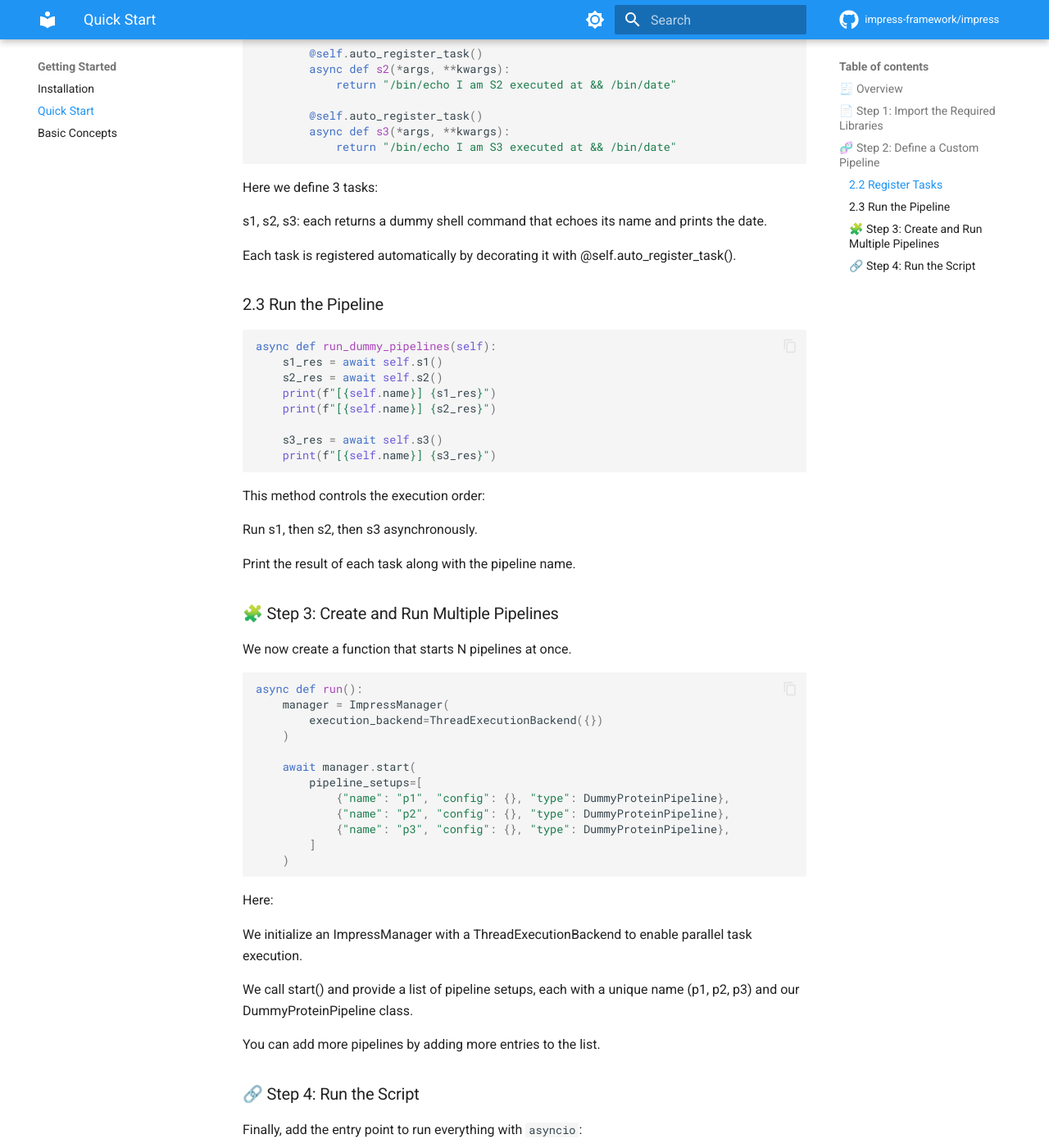
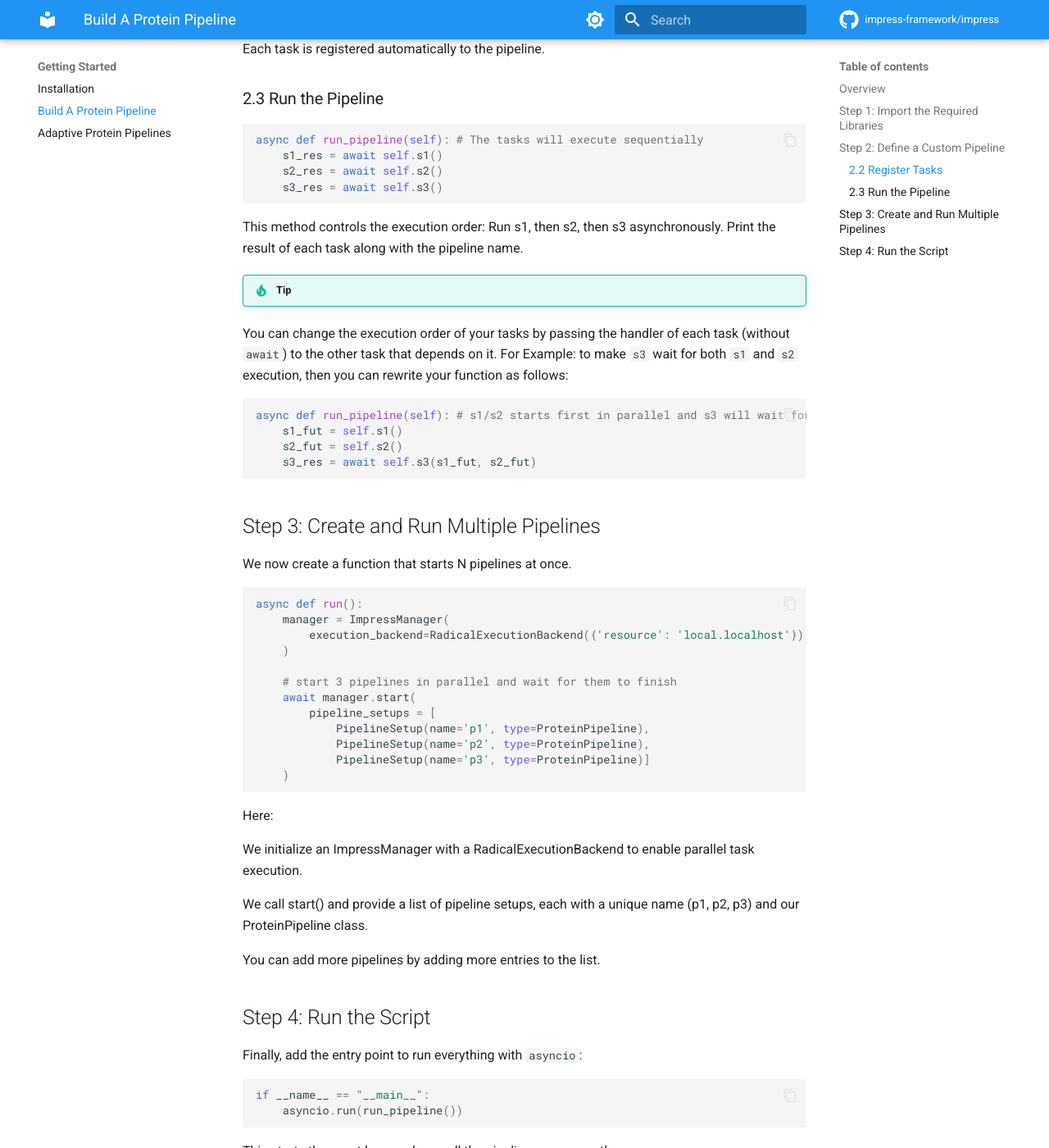
Before and after one commit to radical-collaboration/IMPRESS, an MkDocs documentation site: the page built from docs/getting-started/quick-start.md, in a window 1280 px wide and 1400 px high, scrolled down 1912 px. Shown: the whole window at 82% size. Built offline with MkDocs 1.6.1 and Material for MkDocs 9.7.7, drawn with Linux system fonts in a browser that asks for light colours; comment, search, counter and statistics services are not loaded; the version menu is left out; some of the changed text lies outside the part shown.

Commit message:
docs work

````diff
--- a/docs/getting-started/quick-start.md
+++ b/docs/getting-started/quick-start.md
@@ -1,40 +1,34 @@
-# 🚀 Tutorial: Submit N Protein Pipelines Asynchronously
+# Build Asynchronous Protein Pipelines
 
-This tutorial walks you step-by-step through writing and running an **asynchronous workflow of multiple protein pipelines** using **Impress** and **Radical AsyncFlow**.
+This tutorial walks you step-by-step through writing and running an **asynchronous workflow of multiple protein pipelines** using **IMPRESS** manager.
 
 By the end, you will have a working script that runs *N pipelines concurrently*, each of which executes 3 tasks asynchronously.
 
 ---
 
-## 🧾 Overview
+## Overview
 
 We’ll build:
 
-✅ A **custom pipeline class**, `DummyProteinPipeline`, which represents one protein analysis pipeline.
-✅ A **manager**, `ImpressManager`, that orchestrates multiple pipelines.
-✅ An **execution backend** to run tasks asynchronously in threads.
-✅ A **script to start and await all pipelines asynchronously**.
+✅ A **custom pipeline class**, `ProteinPipeline`, which represents one protein analysis pipeline.
+✅ A **script to start all pipelines asynchronously**.
 
 You can adapt the number of pipelines (`N`) and tasks as needed.
 
-
-!!! tip
-For simplicity we are using `ThreadExecutionBackend`. For more computational intensive workflows, it is
-recommended to use `RadicalExecutionBackend`
-
-
 ---
 
-## 📄 Step 1: Import the Required Libraries
+## Step 1: Import the Required Libraries
 
 First, we import the libraries we need:
 
 ```python
 import asyncio
 
-from radical.asyncflow import ThreadExecutionBackend
+from impress import PipelineSetup
 from impress import ImpressBasePipeline
 from impress.impress_manager import ImpressManager
+
+from radical.asyncflow import RadicalExecutionBackend
 ```
 
 
@@ -42,18 +36,18 @@
 
 asyncio — Python’s built-in asynchronous library.
 
-ThreadExecutionBackend — runs tasks in parallel threads.
+RadicalExecutionBackend — runs tasks in parallel.
 
 ImpressBasePipeline — base class for defining a pipeline.
 
 ImpressManager — manages and executes multiple pipelines.
 
-## 🧬 Step 2: Define a Custom Pipeline
-We now define our custom DummyProteinPipeline.
+## Step 2: Define a Custom Pipeline
+We now define our custom ProteinPipeline.
 This simulates a simple workflow operating on dummy protein sequences.
 
 ```python
-class DummyProteinPipeline(ImpressBasePipeline):
+class ProteinPipeline(ImpressBasePipeline):
     def __init__(self, name, flow, configs={}, **kwargs):
         # Simulated sequence data and scores
         self.iter_seqs = {f"protein_{i}": f"sequence_{i}" for i in range(1, 4)}
@@ -74,74 +68,79 @@
     def register_pipeline_tasks(self):
         @self.auto_register_task()
         async def s1(*args, **kwargs):
-            return "/bin/echo I am S1 executed at && /bin/date"
+            return "python3 run_homology_search.py"
 
         @self.auto_register_task()
         async def s2(*args, **kwargs):
-            return "/bin/echo I am S2 executed at && /bin/date"
+            return "python3 annotate_domains.py"
 
         @self.auto_register_task()
         async def s3(*args, **kwargs):
-            return "/bin/echo I am S3 executed at && /bin/date"
+            return "python3 predict_structure.py"
 ```
 
 Here we define 3 tasks:
 
-s1, s2, s3: each returns a dummy shell command that echoes its name and prints the date.
-
-Each task is registered automatically by decorating it with @self.auto_register_task().
+Each task is registered automatically to the pipeline.
 
 ### 2.3 Run the Pipeline
 
 ```python
-async def run_dummy_pipelines(self):
+async def run_pipeline(self): # The tasks will execute sequentially
     s1_res = await self.s1()
     s2_res = await self.s2()
-    print(f"[{self.name}] {s1_res}")
-    print(f"[{self.name}] {s2_res}")
-
     s3_res = await self.s3()
-    print(f"[{self.name}] {s3_res}")
 ```
 
 This method controls the execution order:
-
 Run s1, then s2, then s3 asynchronously.
-
 Print the result of each task along with the pipeline name.
 
-### 🧩 Step 3: Create and Run Multiple Pipelines
+!!! tip
+
+You can change the execution order of your tasks by passing the handler of each task (without `await`) to the other task that depends on it.
+For Example: to make `s3` wait for both `s1` and `s2` execution, then you can rewrite your function as follows:
+
+```python
+async def run_pipeline(self): # s1/s2 starts first in parallel and s3 will wait for them
+    s1_fut = self.s1()
+    s2_fut = self.s2()
+    s3_res = await self.s3(s1_fut, s2_fut)
+```
+
+
+## Step 3: Create and Run Multiple Pipelines
 We now create a function that starts N pipelines at once.
 
 ```python
 async def run():
     manager = ImpressManager(
-        execution_backend=ThreadExecutionBackend({})
+        execution_backend=RadicalExecutionBackend({'resource': 'local.localhost'})
     )
 
+    # start 3 pipelines in parallel and wait for them to finish
     await manager.start(
-        pipeline_setups=[
-            {"name": "p1", "config": {}, "type": DummyProteinPipeline},
-            {"name": "p2", "config": {}, "type": DummyProteinPipeline},
-            {"name": "p3", "config": {}, "type": DummyProteinPipeline},
-        ]
+        pipeline_setups = [
+            PipelineSetup(name='p1', type=ProteinPipeline),
+            PipelineSetup(name='p2', type=ProteinPipeline),
+            PipelineSetup(name='p3', type=ProteinPipeline)]
     )
 ```
 
 Here:
 
-We initialize an ImpressManager with a ThreadExecutionBackend to enable parallel task execution.
+We initialize an ImpressManager with a RadicalExecutionBackend to enable parallel task execution.
 
-We call start() and provide a list of pipeline setups, each with a unique name (p1, p2, p3) and our DummyProteinPipeline class.
+We call start() and provide a list of pipeline setups, each with a unique name (p1, p2, p3) and our ProteinPipeline class.
 
 You can add more pipelines by adding more entries to the list.
 
-### 🔗 Step 4: Run the Script
+## Step 4: Run the Script
 Finally, add the entry point to run everything with `asyncio`:
 
 ```python
 if __name__ == "__main__":
-    asyncio.run(run_dummy_pipelines())
+    asyncio.run(run_pipeline())
 ```
 
 This starts the event loop and runs all the pipelines concurrently.
@@ -152,12 +151,14 @@
 ```python
 import asyncio
 
-from radical.asyncflow import ThreadExecutionBackend
+from impress import PipelineSetup
 from impress import ImpressBasePipeline
 from impress.impress_manager import ImpressManager
 
+from radical.asyncflow import RadicalExecutionBackend
 
-class DummyProteinPipeline(ImpressBasePipeline):
+
+class ProteinPipeline(ImpressBasePipeline):
     def __init__(self, name, flow, configs={}, **kwargs):
         self.iter_seqs = {f"protein_{i}": f"sequence_{i}" for i in range(1, 4)}
         self.current_scores = {f"protein_{i}": i * 10 for i in range(1, 4)}
@@ -168,77 +169,36 @@
     def register_pipeline_tasks(self):
         @self.auto_register_task()
         async def s1(*args, **kwargs):
-            return "/bin/echo I am S1 executed at && /bin/date"
+            return "python3 run_homology_search.py"
 
         @self.auto_register_task()
         async def s2(*args, **kwargs):
-            return "/bin/echo I am S2 executed at && /bin/date"
+            return "python3 annotate_domains.py"
 
         @self.auto_register_task()
         async def s3(*args, **kwargs):
-            return "/bin/echo I am S3 executed at && /bin/date"
+            return "python3 predict_structure.py"
 
     async def run(self):
         s1_res = await self.s1()
         s2_res = await self.s2()
-        print(f"[{self.name}] {s1_res}")
-        print(f"[{self.name}] {s2_res}")
+        s3_res = await self.s3()
 
-        s3_res = await self.s3()
-        print(f"[{self.name}] {s3_res}")
-
-
-async def run_dummy_pipelines():
+async def run_pipeline():
     manager = ImpressManager(
-        execution_backend=ThreadExecutionBackend({})
+        execution_backend=RadicalExecutionBackend({'resource': 'local.localhost'})
     )
 
     await manager.start(
-        pipeline_setups=[
-            {"name": "p1", "config": {}, "type": DummyProteinPipeline},
-            {"name": "p2", "config": {}, "type": DummyProteinPipeline},
-            {"name": "p3", "config": {}, "type": DummyProteinPipeline},
-        ]
+        pipeline_setups = [
+            PipelineSetup(name='p1', type=ProteinPipeline),
+            PipelineSetup(name='p2', type=ProteinPipeline),
+            PipelineSetup(name='p3', type=ProteinPipeline)]
     )
 
 
 if __name__ == "__main__":
-    asyncio.run(run_dummy_pipelines())
+    asyncio.run(run_pipeline())
 ```
 
-
-📊 Example Output
-When you run the script, you should see output similar to:
-
-```shell
-ThreadPool execution backend started successfully
-[p2] I am S1 executed at
-Mon Jul  7 09:48:16 PM UTC 2025
-
-[p2] I am S2 executed at
-Mon Jul  7 09:48:16 PM UTC 2025
-
-[p3] I am S1 executed at
-Mon Jul  7 09:48:16 PM UTC 2025
-
-[p3] I am S2 executed at
-Mon Jul  7 09:48:16 PM UTC 2025
-
-[p1] I am S1 executed at
-Mon Jul  7 09:48:16 PM UTC 2025
-
-[p1] I am S2 executed at
-Mon Jul  7 09:48:16 PM UTC 2025
-
-[p3] I am S3 executed at
-Mon Jul  7 09:48:16 PM UTC 2025
-
-[p1] I am S3 executed at
-Mon Jul  7 09:48:16 PM UTC 2025
-
-[p2] I am S3 executed at
-Mon Jul  7 09:48:16 PM UTC 2025
-
-All pipelines finished. Exiting.
-```
 Each pipeline runs its three tasks in order, and all pipelines run concurrently.
--- a/mkdocs.yml
+++ b/mkdocs.yml
@@ -37,25 +37,10 @@
   - Home: index.md
   - Getting Started:
     - Installation: getting-started/installation.md
-    - Quick Start: getting-started/quick-start.md
-    - Basic Concepts: getting-started/concepts.md
-  - User Guide:
-    - Creating Pipelines: user-guide/creating-pipelines.md
-    - Adaptive Functions: user-guide/adaptive-functions.md
-    - Task Management: user-guide/task-management.md
-    - HPC Deployment: user-guide/hpc-deployment.md
+    - Build A Protein Pipeline: getting-started/quick-start.md
+    - Adaptive Protein Pipelines: user-guide/adaptive-functions.md
   - Prebuilt Pipelines:
     - Overview: pipelines/overview.md
-  - API Reference:
-    - Pipeline Base Class: api/pipeline-base.md
-    - Manager: api/manager.md
-    - Utilities: api/utilities.md
-  - Examples:
-    - Basic Pipeline: examples/basic-pipeline.md
-    - Adaptive Workflows: examples/adaptive-workflows.md
-    - HPC Examples: examples/hpc-examples.md
-  - Contributing: contributing.md
-  - Changelog: changelog.md
 
 plugins:
   - search
````
